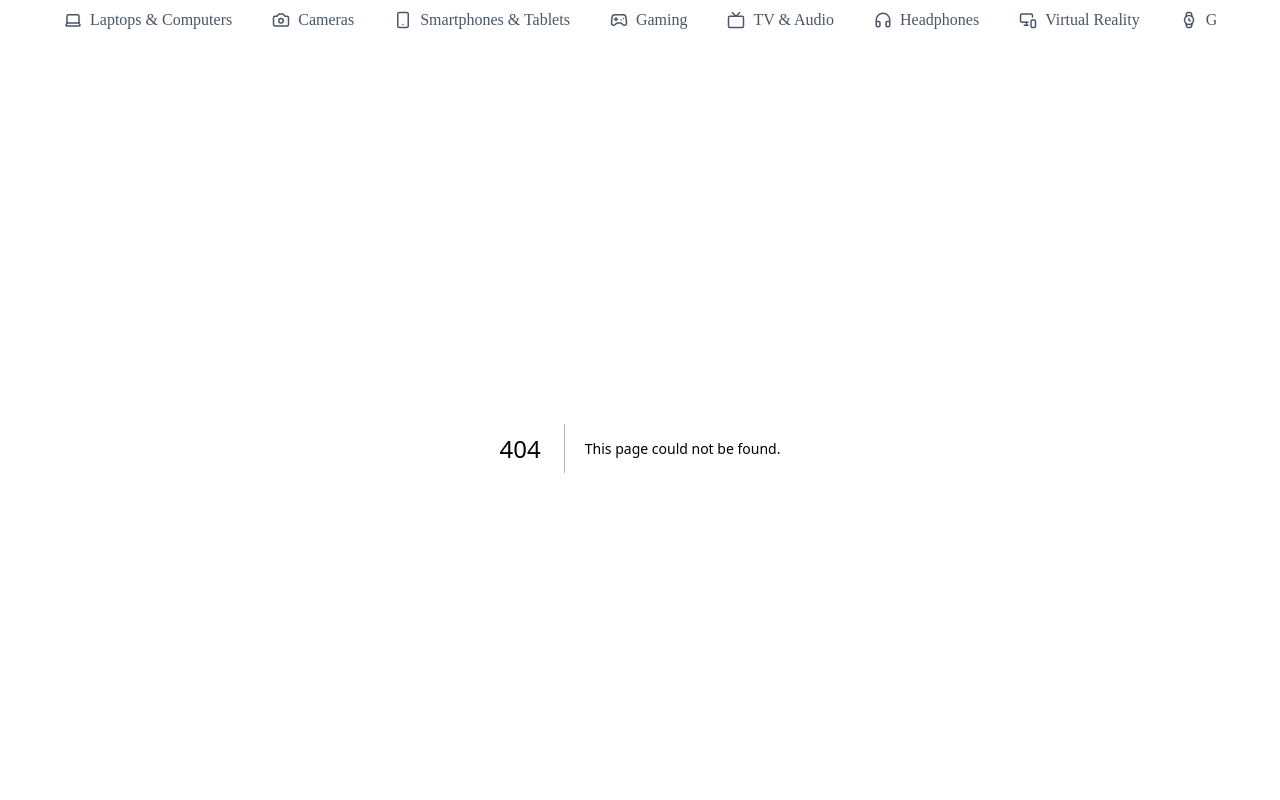
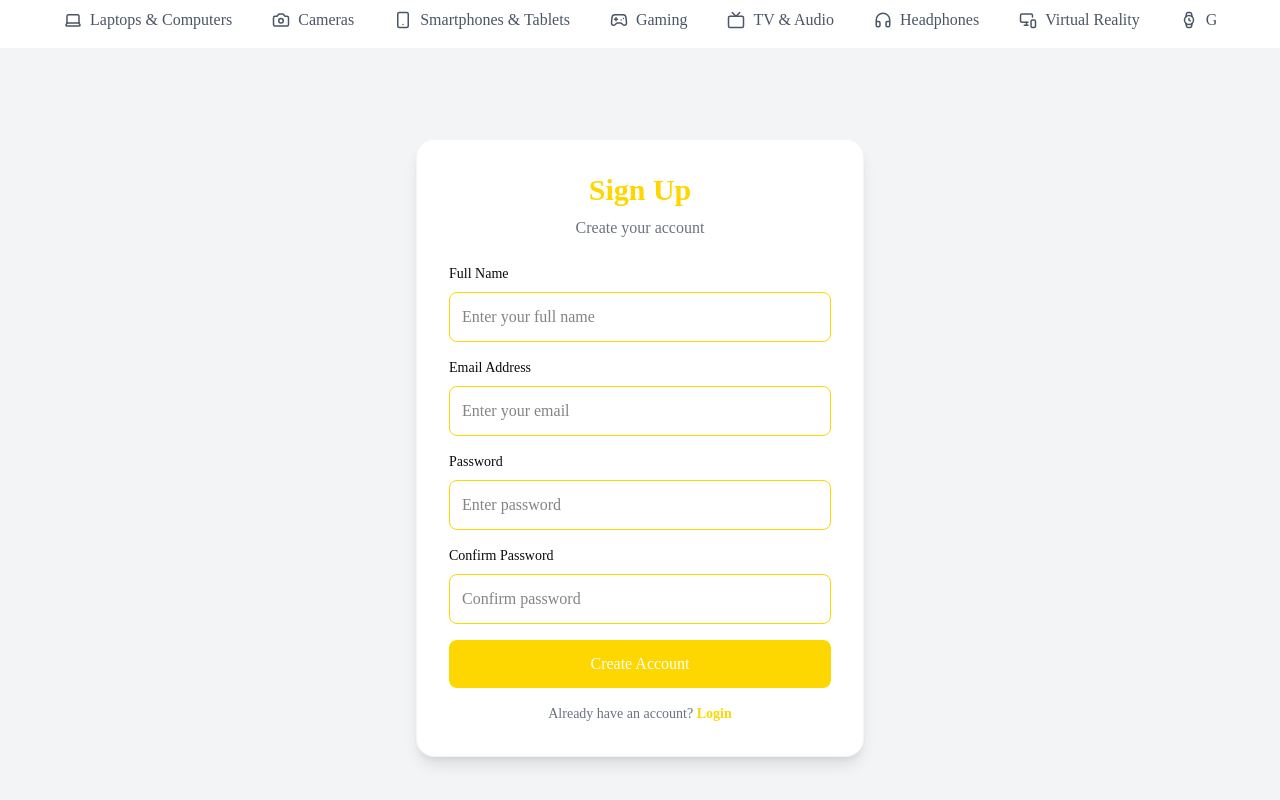
Before and after one commit to adnantaskco/e-comnerce-electro, a Next.js app: page /signup in a window 1280 px wide. Before the commit this address had no page. Shown: the part 380-1180 px from the top of the page. Built offline with nearby package versions, Linux system fonts and the light colour scheme.

Commit message:
all updated code

```diff
--- /dev/null
+++ b/app/loginpage/page.tsx
@@ -0,0 +1,75 @@
+"use client";
+
+import { useState } from "react";
+
+export default function LoginPage() {
+  const [email, setEmail] = useState("");
+  const [password, setPassword] = useState("");
+
+  const handleLogin = (e: React.FormEvent) => {
+    e.preventDefault();
+    console.log({ email, password });
+  };
+
+  return (
+    <div className="min-h-screen flex items-center justify-center bg-gray-100 px-4">
+      <div className="w-full max-w-md bg-white p-6 rounded-lg shadow sticky ">
+        <h1 className="text-2xl text-primary font-bold text-center mb-2">Login</h1>
+
+        <p className="text-center text-gray-500 mb-6">
+          Enter your account details
+        </p>
+
+        <form onSubmit={handleLogin} className="space-y-4">
+          {/* Email */}
+          <div>
+            <label className="block mb-1 text-sm font-medium">
+              Email
+            </label>
+
+            <input
+              type="email"
+              placeholder="Enter your email"
+              value={email}
+              onChange={(e) => setEmail(e.target.value)}
+              className="w-full border border-primary rounded-md p-3 outline-none focus:ring-2 focus:ring-blue-500"
+            />
+          </div>
+
+          {/* Password */}
+          <div>
+            <label className="block mb-1 text-sm font-medium">
+              Password
+            </label>
+
+            <input
+              type="password"
+              placeholder="Enter your password"
+              value={password}
+              onChange={(e) => setPassword(e.target.value)}
+              className="w-full border border-primary rounded-md p-3 outline-none focus:ring-2 focus:ring-blue-500"
+            />
+          </div>
+
+          {/* Button */}
+          <button
+            type="submit"
+            className="w-full bg-primary text-white py-3 rounded-md hover:opacity-90"
+          >
+            Login
+          </button>
+
+          <p className="text-center text-sm text-gray-500">
+            Don't have an account?{" "}
+            <a
+              href="/signup"
+              className="text-primary font-medium hover:underline"
+            >
+              Sign Up
+            </a>
+          </p>
+        </form>
+      </div>
+    </div>
+  );
+}
--- /dev/null
+++ b/app/signup/page.tsx
@@ -0,0 +1,125 @@
+"use client";
+
+import Link from "next/link";
+import { useState } from "react";
+
+export default function SignUpPage() {
+  const [name, setName] = useState("");
+  const [email, setEmail] = useState("");
+  const [password, setPassword] = useState("");
+  const [confirmPassword, setConfirmPassword] = useState("");
+
+  const handleSubmit = (e: React.FormEvent) => {
+    e.preventDefault();
+
+    if (password !== confirmPassword) {
+      alert("Passwords do not match");
+      return;
+    }
+
+    console.log({
+      name,
+      email,
+      password,
+    });
+  };
+
+  return (
+    <div className="min-h-screen flex items-center justify-center bg-gray-100 px-4">
+      <div className="w-full max-w-md bg-white p-8 rounded-2xl shadow-lg border border-gray-100">
+        <h1 className="text-3xl font-bold text-center text-primary mb-2">
+          Sign Up
+        </h1>
+
+        <p className="text-center text-gray-500 mb-6">
+          Create your account
+        </p>
+
+        <form onSubmit={handleSubmit} className="space-y-4">
+          {/* Name */}
+          <div>
+            <label className="block mb-2 text-sm font-medium">
+              Full Name
+            </label>
+
+            <input
+              type="text"
+              placeholder="Enter your full name"
+              value={name}
+              onChange={(e) => setName(e.target.value)}
+              required
+              className="w-full border border-primary rounded-md p-3 outline-none focus:ring-2 focus:ring-primary"
+            />
+          </div>
+
+          {/* Email */}
+          <div>
+            <label className="block mb-2 text-sm font-medium">
+              Email Address
+            </label>
+
+            <input
+              type="email"
+              placeholder="Enter your email"
+              value={email}
+              onChange={(e) => setEmail(e.target.value)}
+              required
+              className="w-full border border-primary rounded-md p-3 outline-none focus:ring-2 focus:ring-primary"
+            />
+          </div>
+
+          {/* Password */}
+          <div>
+            <label className="block mb-2 text-sm font-medium">
+              Password
+            </label>
+
+            <input
+              type="password"
+              placeholder="Enter password"
+              value={password}
+              onChange={(e) => setPassword(e.target.value)}
+              required
+              className="w-full border border-primary rounded-md p-3 outline-none focus:ring-2 focus:ring-primary"
+            />
+          </div>
+
+          {/* Confirm Password */}
+          <div>
+            <label className="block mb-2 text-sm font-medium">
+              Confirm Password
+            </label>
+
+            <input
+              type="password"
+              placeholder="Confirm password"
+              value={confirmPassword}
+              onChange={(e) => setConfirmPassword(e.target.value)}
+              required
+              className="w-full border border-primary rounded-md p-3 outline-none focus:ring-2 focus:ring-primary"
+            />
+          </div>
+
+          {/* Button */}
+          <button
+            type="submit"
+            className="w-full bg-primary text-white py-3 rounded-md font-medium hover:opacity-90 transition"
+          >
+            Create Account
+          </button>
+
+          {/* Login Link */}
+          <p className="text-center text-sm text-gray-500">
+            Already have an account?{" "}
+            <Link
+              href="/loginpage"
+              className="text-primary font-semibold hover:underline"
+            >
+              Login
+            </Link>
+          </p>
+        </form>
+      </div>
+    </div>
+  );
+}
--- a/components/Navbar.tsx
+++ b/components/Navbar.tsx
@@ -117,7 +117,7 @@ export default function Navbar() {
               </Link>
 
               <Link
-                href="#"
+                href="/loginpage"
                 className="flex items-center gap-2 hover:text-primary"
               >
                 <FiUser />
```
